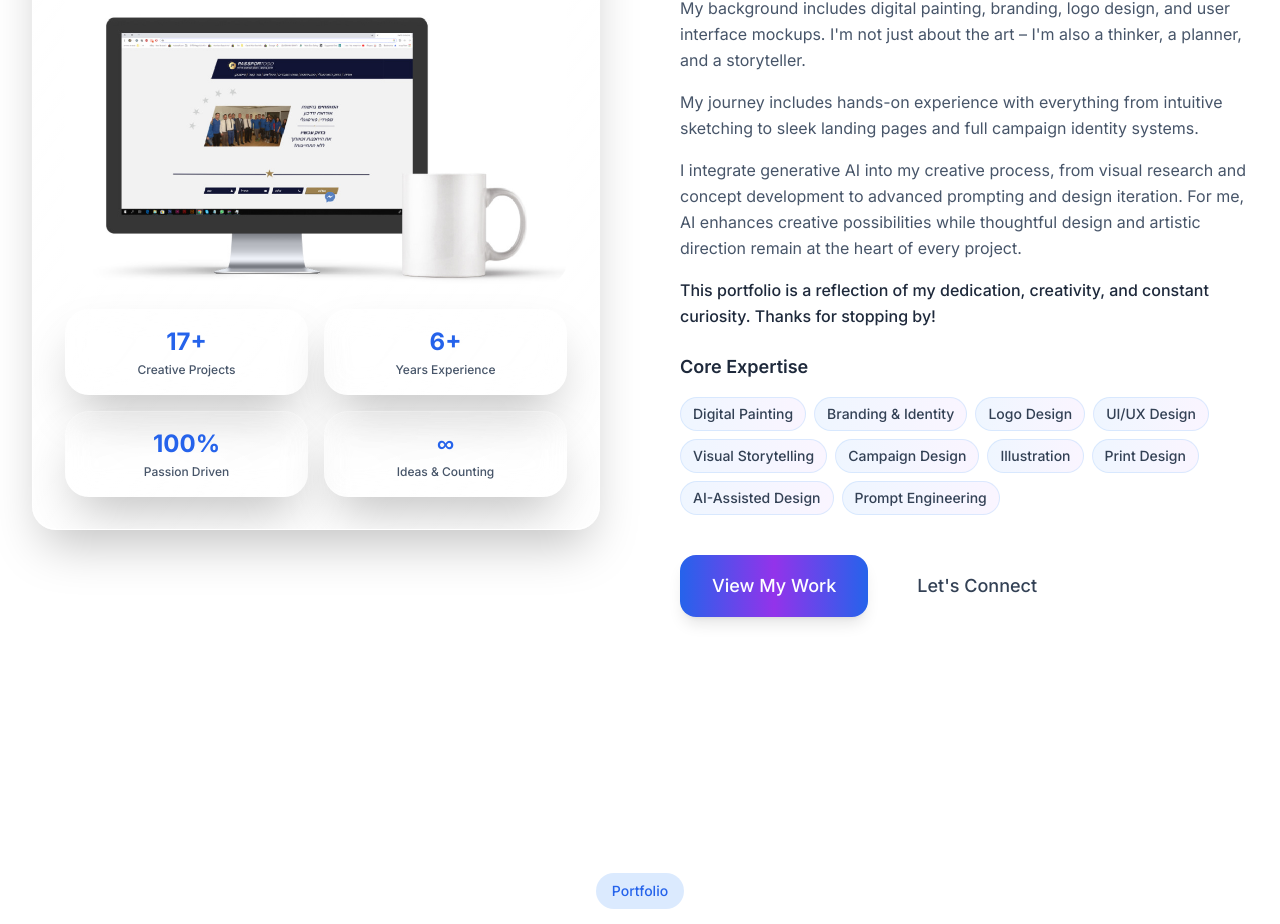
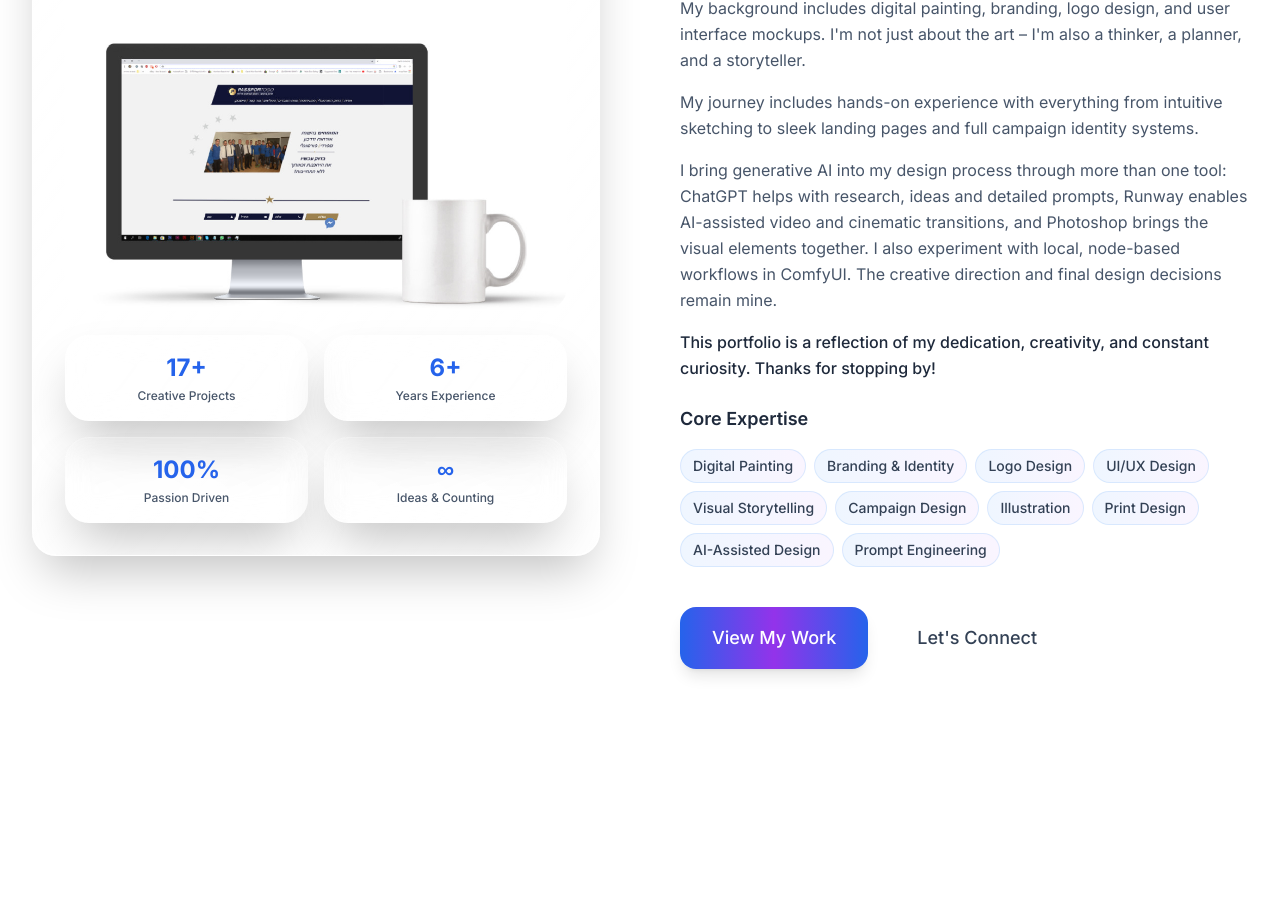
Before and after one commit to ilansas94/PortfolioIlanSas, a Next.js app: page / in a window 1280 px wide. Shown: the part 1478-2402 px from the top of the page. Built offline with nearby package versions, Linux system fonts and the light colour scheme.

Commit message:
Accurately name hands-on creative AI tools in components/About.tsx

```diff
--- a/components/About.tsx
+++ b/components/About.tsx
@@ -157,7 +157,7 @@ export const About = () => {
                   whileInView={{ opacity: 1, y: 0 }}
                   transition={{ duration: 0.6, delay: 0.4 }}
                 >
-                  I integrate generative AI into my creative process, from visual research and concept development to advanced prompting and design iteration. For me, AI enhances creative possibilities while thoughtful design and artistic direction remain at the heart of every project.
+                  I bring generative AI into my design process through more than one tool: ChatGPT helps with research, ideas and detailed prompts, Runway enables AI-assisted video and cinematic transitions, and Photoshop brings the visual elements together. I also experiment with local, node-based workflows in ComfyUI. The creative direction and final design decisions remain mine.
                 </motion.p>
 
                 <motion.p
```
